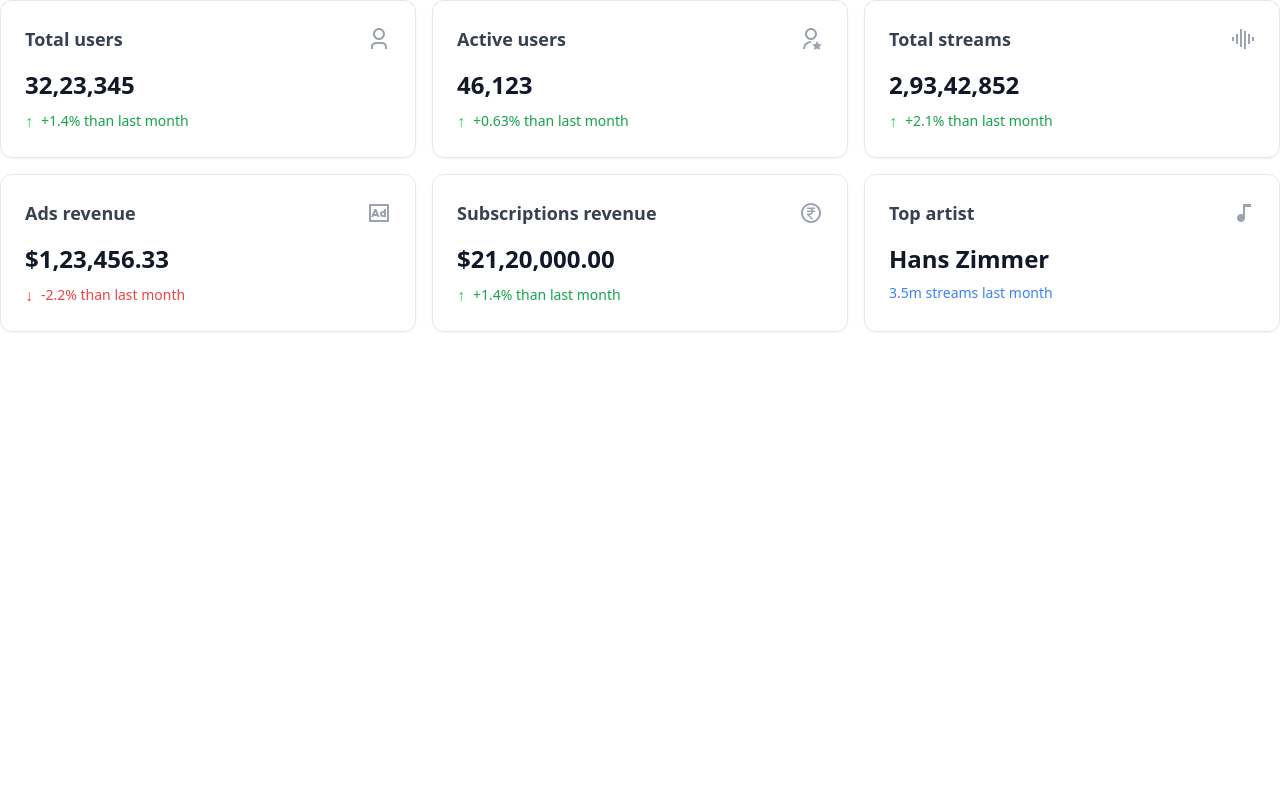
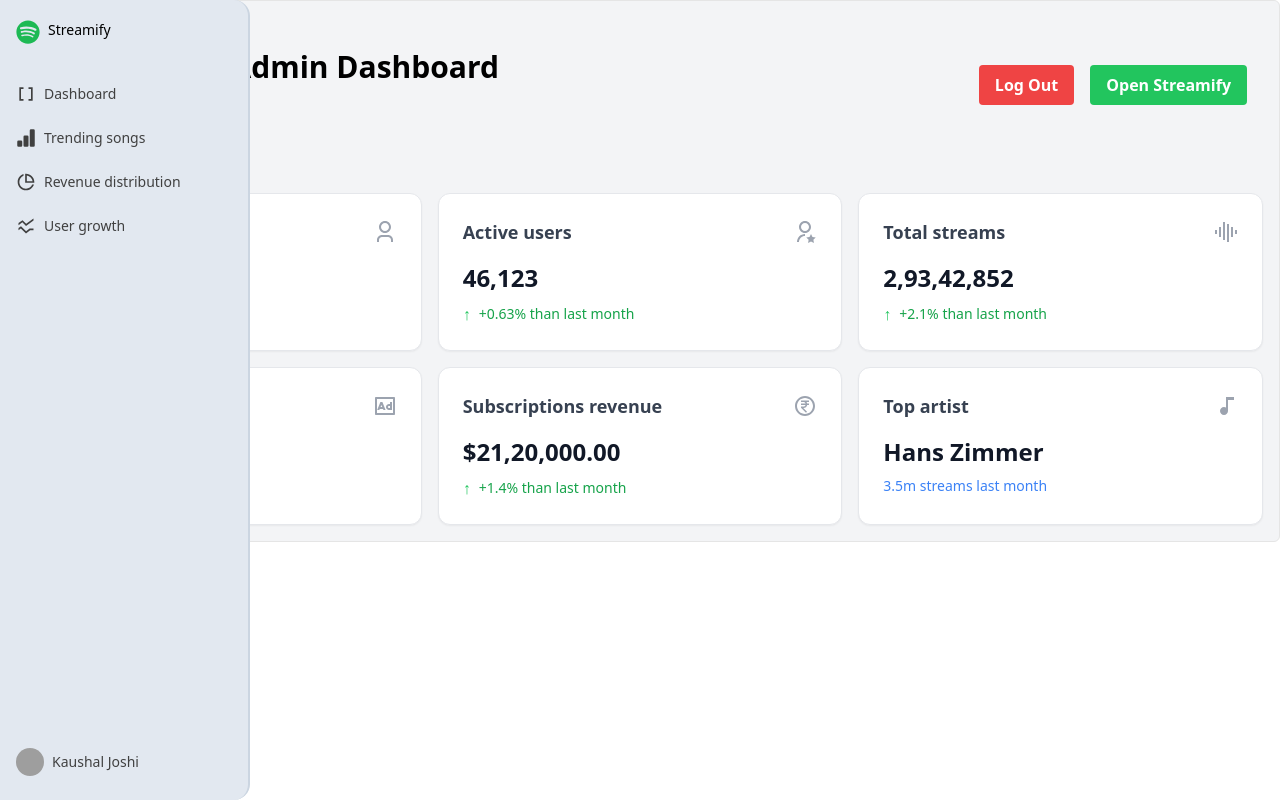
Before and after one commit to joshi-kaushal/streamify, a React (Vite) app: page / in a window 1280 px wide. Built offline with nearby package versions, Linux system fonts and the light colour scheme; grey boxes are pictures that could not be loaded.

Commit message:
wip: sidebar and page structure

```diff
--- a/package.json
+++ b/package.json
@@ -10,6 +10,7 @@
     "preview": "vite preview"
   },
   "dependencies": {
+    "clsx": "^2.1.1",
     "framer-motion": "^11.5.4",
     "react": "^18.3.1",
     "react-dom": "^18.3.1",
--- a/src/App.tsx
+++ b/src/App.tsx
@@ -1,9 +1,18 @@
+import Navbar from "./components/common/Navbar";
+import SidebarApp from "./components/common/Sidebar";
 import KeyMetrics from "./components/KeyMetrics";
 
 export default function App() {
   return (
-    <>
-      <KeyMetrics />
-    </>
+    <div
+      className=
+      "flex flex-col flex-1 w-full mx-auto overflow-hidden bg-gray-100 border rounded-md  md:flex-row border-neutral-200"
+    >
+      <SidebarApp />
+      <main className="flex flex-col flex-1 w-full gap-6 p-4 mx-auto max-w-7xl md:gap-8 lg:gap-10">
+        <Navbar />
+        <KeyMetrics />
+      </main>
+    </div>
   )
 }
--- /dev/null
+++ b/src/components/common/Sidebar.tsx
@@ -0,0 +1,92 @@
+import { MdDataArray } from "react-icons/md";
+import { BsFillBarChartFill } from "react-icons/bs";
+import { RiPieChartLine } from "react-icons/ri";
+import { MdOutlineSsidChart } from "react-icons/md";
+import { FaSpotify } from "react-icons/fa6";
+import { useState } from "react"
+
+import { Sidebar, SidebarBody, SidebarLink } from "../ui/sidebar";
+import { motion } from 'framer-motion';
+
+const links = [
+	{
+		label: "Dashboard",
+		href: "#",
+		icon: (
+			<MdDataArray className="flex-shrink-0 w-5 h-5 text-neutral-700 " />
+		),
+	},
+	{
+		label: "Trending songs",
+		href: "#",
+		icon: (
+			<BsFillBarChartFill className="flex-shrink-0 w-5 h-5 text-neutral-700 " />
+		),
+	},
+	{
+		label: "Revenue distribution",
+		href: "#",
+		icon: (
+			<RiPieChartLine className="flex-shrink-0 w-5 h-5 text-neutral-700 " />
+		),
+	},
+	{
+		label: "User growth",
+		href: "#",
+		icon: (
+			<MdOutlineSsidChart className="flex-shrink-0 w-5 h-5 text-neutral-700 " />
+		),
+	},
+];
+
+export default function SidebarApp() {
+	const [open, setOpen] = useState(false);
+
+	return (
+		<Sidebar open={open} setOpen={setOpen} animate={true}>
+			<SidebarBody className="fixed top-0 left-0 z-10 justify-between h-full min-h-screen gap-10 border-r-2 rounded-r-2xl bg-slate-200 border-slate-300">
+				<div className="flex flex-col flex-1 overflow-x-hidden overflow-y-auto">
+					<a
+						href="#"
+						className="relative z-20 flex items-center py-1 space-x-2 text-sm font-normal text-black"
+					>
+
+						<div className="flex-shrink-0 w-6 h-5 ">
+							<FaSpotify className="size-6 text-[#1DB954]" /></div>
+						<motion.span
+							initial={{ opacity: 0 }}
+							animate={{ opacity: 1 }}
+							className="font-medium text-black whitespace-pre"
+						>
+							Streamify
+						</motion.span>
+					</a>
+
+					<div className="flex flex-col gap-2 mt-8">
+						{links.map((link, idx) => (
+							<SidebarLink key={idx} link={link} />
+						))}
+					</div>
+				</div>
+				<div>
+					<SidebarLink
+						link={{
+							label: "Kaushal Joshi",
+							href: "https://x.com/clumsy_coder",
+							icon: (
+								<img
+									src="https://pbs.twimg.com/profile_images/1612674697409486850/Bjo6CaaE_400x400.jpg"
+									className="flex-shrink-0 rounded-full h-7 w-7"
+									width={50}
+									height={50}
+									alt="Avatar"
+								/>
+							),
+						}}
+					/>
+				</div>
+			</SidebarBody>
+		</Sidebar>
+	);
+
+}
--- /dev/null
+++ b/src/components/ui/sidebar.tsx
@@ -0,0 +1,185 @@
+import React, { useState, createContext, useContext } from "react";
+import { AnimatePresence, motion } from "framer-motion";
+import { cn } from "../../utils/cn";
+import { RxCross2, RxHamburgerMenu } from "react-icons/rx";
+
+interface Links {
+	label: string;
+	href: string;
+	icon: React.JSX.Element | React.ReactNode;
+}
+
+interface SidebarContextProps {
+	open: boolean;
+	setOpen: React.Dispatch<React.SetStateAction<boolean>>;
+	animate: boolean;
+}
+
+const SidebarContext = createContext<SidebarContextProps | undefined>(
+	undefined
+);
+
+export const useSidebar = () => {
+	const context = useContext(SidebarContext);
+	if (!context) {
+		throw new Error("useSidebar must be used within a SidebarProvider");
+	}
+	return context;
+};
+
+export const SidebarProvider = ({
+	children,
+	open: openProp,
+	setOpen: setOpenProp,
+	animate = true,
+}: {
+	children: React.ReactNode;
+	open?: boolean;
+	setOpen?: React.Dispatch<React.SetStateAction<boolean>>;
+	animate?: boolean;
+}) => {
+	const [openState, setOpenState] = useState(false);
+
+	const open = openProp !== undefined ? openProp : openState;
+	const setOpen = setOpenProp !== undefined ? setOpenProp : setOpenState;
+
+	return (
+		<SidebarContext.Provider value={{ open, setOpen, animate: animate }}>
+			{children}
+		</SidebarContext.Provider>
+	);
+};
+
+export const Sidebar = ({
+	children,
+	open,
+	setOpen,
+	animate,
+}: {
+	children: React.ReactNode;
+	open?: boolean;
+	setOpen?: React.Dispatch<React.SetStateAction<boolean>>;
+	animate?: boolean;
+}) => {
+	return (
+		<SidebarProvider open={open} setOpen={setOpen} animate={animate}>
+			{children}
+		</SidebarProvider>
+	);
+};
+
+export const SidebarBody = (props: React.ComponentProps<typeof motion.div>) => {
+	return (
+		<>
+			<DesktopSidebar {...props} />
+			<MobileSidebar {...(props as React.ComponentProps<"div">)} />
+		</>
+	);
+};
+
+export const DesktopSidebar = ({
+	className,
+	children,
+	...props
+}: React.ComponentProps<typeof motion.div>) => {
+	const { open, setOpen, animate } = useSidebar();
+	return (
+		<>
+			<motion.div
+				className={cn(
+					"h-full px-4 py-4 hidden  md:flex md:flex-col bg-neutral-100  w-[300px] flex-shrink-0",
+					className
+				)}
+				animate={{
+					width: animate ? (open ? "250px" : "60px") : "250px",
+				}}
+				onMouseEnter={() => setOpen(true)}
+				onMouseLeave={() => setOpen(false)}
+				{...props}
+			>
+				{children}
+			</motion.div>
+		</>
+	);
+};
+
+export const MobileSidebar = ({
+	className,
+	children,
+	...props
+}: React.ComponentProps<"div">) => {
+	const { open, setOpen } = useSidebar();
+	return (
+		<>
+			<div
+				className={cn(
+					"h-10 px-4 py-4 flex flex-row md:hidden  items-center justify-between bg-neutral-100  w-full"
+				)}
+				{...props}
+			>
+				<div className="z-20 flex justify-end w-full">
+					<RxHamburgerMenu
+						className="text-neutral-800 "
+						onClick={() => setOpen(!open)}
+					/>
+				</div>
+				<AnimatePresence>
+					{open && (
+						<motion.div
+							initial={{ x: "-100%", opacity: 0 }}
+							animate={{ x: 0, opacity: 1 }}
+							exit={{ x: "-100%", opacity: 0 }}
+							transition={{
+								duration: 0.3,
+								ease: "easeInOut",
+							}}
+							className={cn(
+								"fixed h-full w-full inset-0 bg-white  p-10 z-[100] flex flex-col justify-between",
+								className
+							)}
+						>
+							<div
+								className="absolute z-50 right-10 top-10 text-neutral-800 "
+								onClick={() => setOpen(!open)}
+							>
+								<RxCross2 />
+							</div>
+							{children}
+						</motion.div>
+					)}
+				</AnimatePresence>
+			</div>
+		</>
+	);
+};
+
+export const SidebarLink = ({
+	link,
+	className,
+}: {
+	link: Links;
+	className?: string;
+}) => {
+	const { open, animate } = useSidebar();
+	return (
+		<a
+			href={link.href}
+			className={cn(
+				"flex items-center justify-start gap-2  group/sidebar py-2",
+				className
+			)}
+		>
+			{link.icon}
+
+			<motion.span
+				animate={{
+					display: animate ? (open ? "inline-block" : "none") : "inline-block",
+					opacity: animate ? (open ? 1 : 0) : 1,
+				}}
+				className="text-neutral-700  text-sm group-hover/sidebar:translate-x-1 transition duration-150 whitespace-pre inline-block !p-0 !m-0"
+			>
+				{link.label}
+			</motion.span>
+		</a>
+	);
+};
--- /dev/null
+++ b/src/utils/cn.ts
@@ -0,0 +1,6 @@
+import { ClassValue, clsx } from "clsx";
+import { twMerge } from "tailwind-merge";
+
+export function cn(...inputs: ClassValue[]) {
+	return twMerge(clsx(inputs));
+}
```
Also changed, not shown: 1 other file (tests, documents, lock files or other folders).
